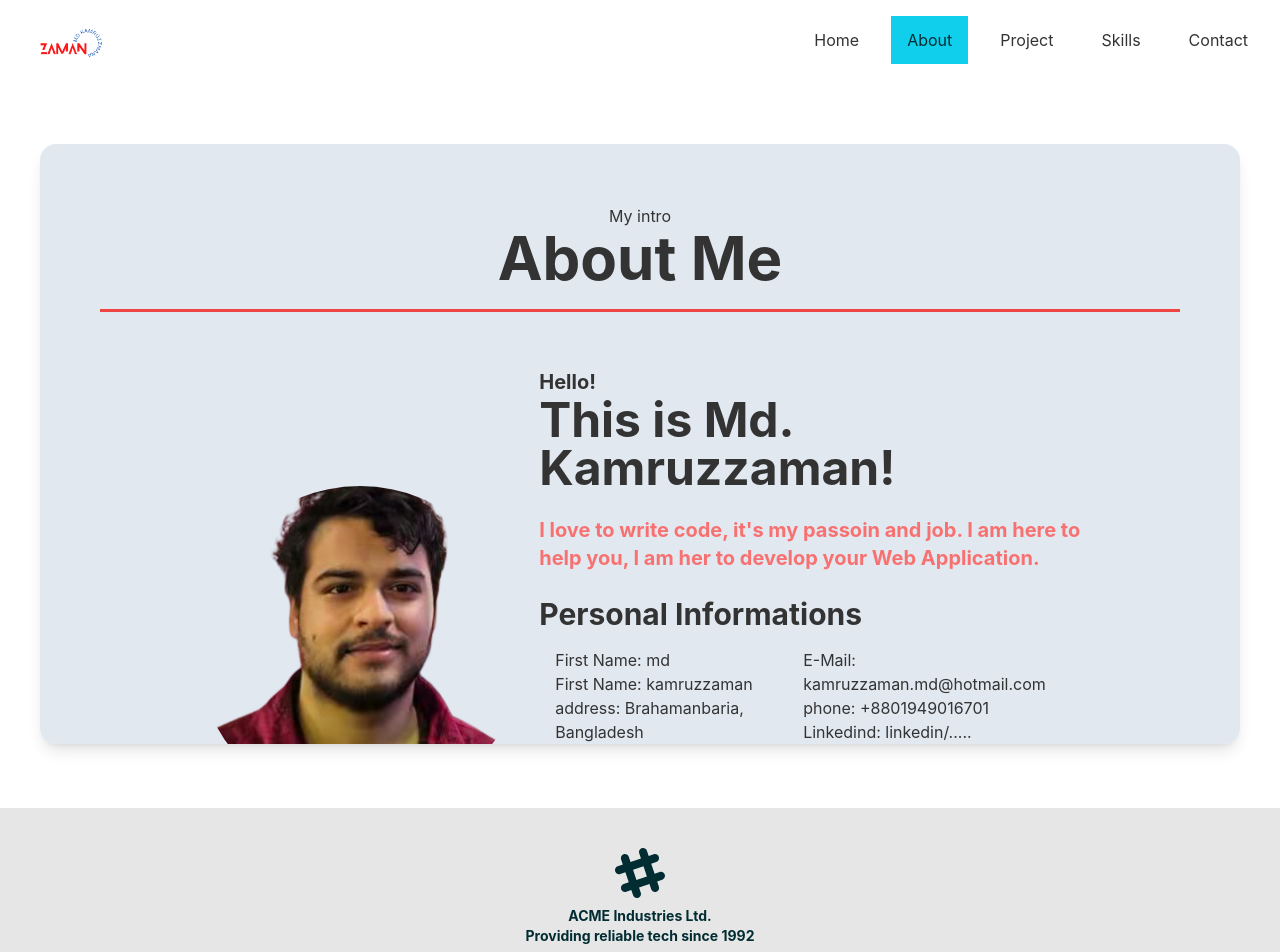
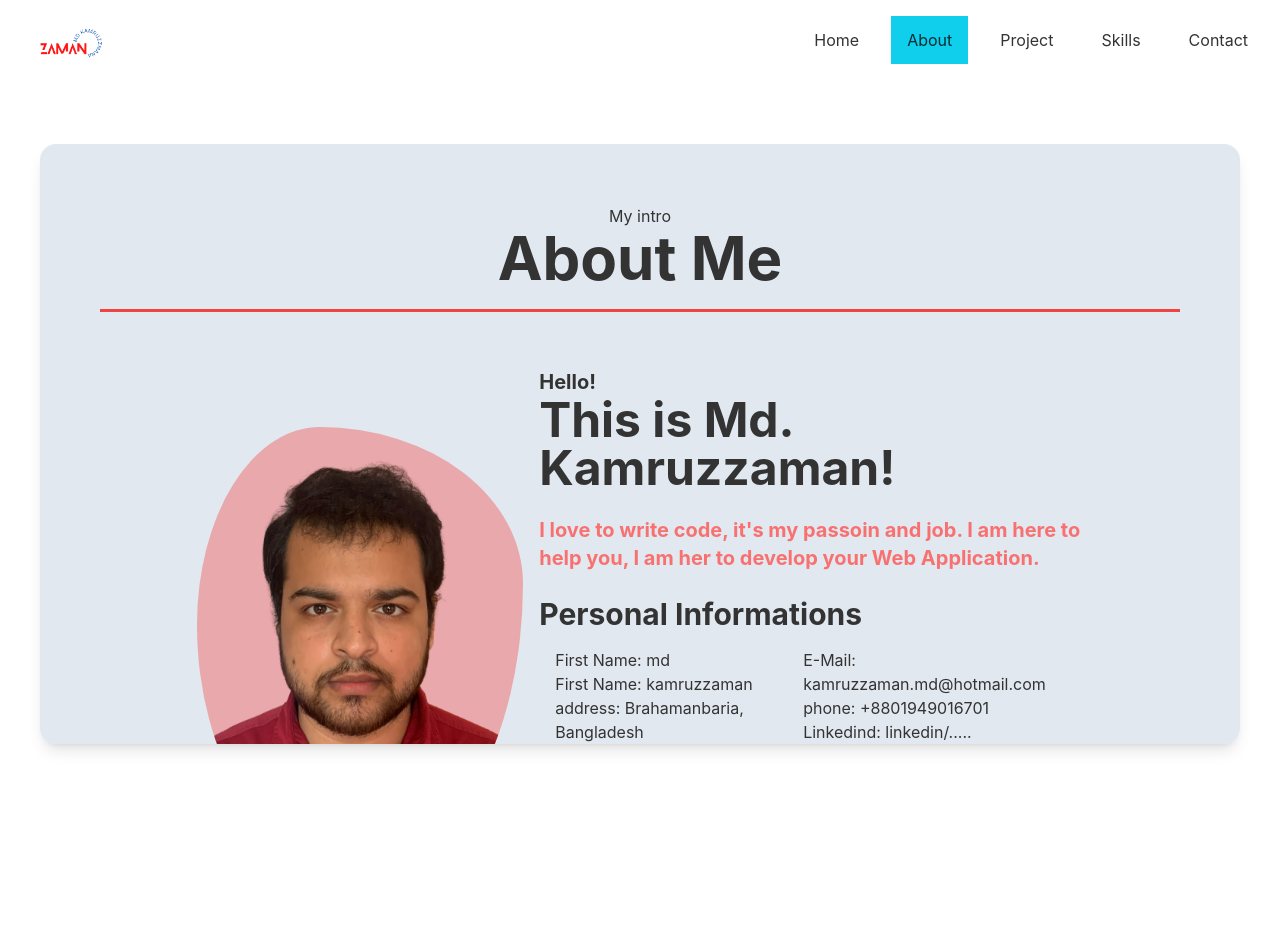
Before and after one commit to kamruzzaman-dev/portfolio, a React (Create React App) app: page /about in a window 1280 px wide. Shown: the top 952 px of the page. After the commit the page ends 808 px from the top, so only its background shows below. Built offline with nearby package versions, Linux system fonts and the light colour scheme.

Commit message:
about me profile image background animation added

```diff
--- a/src/App.js
+++ b/src/App.js
@@ -23,7 +23,6 @@ function App() {
         <Route path='/contact' element={<Contact />}></Route>
         <Route path='*' element={<PageNotFounded />}></Route>
       </Routes>
-      <Footer/>
     </div>
   );
 }
--- a/src/Components/Intro/Intro.js
+++ b/src/Components/Intro/Intro.js
@@ -1,5 +1,6 @@
 import React from 'react';
 import profilePhoto from '../../assets/profile_photo.png';
+import zaman from '../../assets/zaman2.png';
 import './intro.css';
 
 const Intro = () => {
@@ -49,8 +50,8 @@ const Intro = () => {
                         </p>
                     </div>
                 </div>
-                <div className='w-full mask mask-circle file:lg:w-1/2 justify-self-center rounded-lg shadow-3xl profileImage-div'>
-                    <img width={400} src={profilePhoto} className="" alt='zaman profile pic' />
+                <div className='w-full file:lg:w-1/2 justify-self-center rounded-lg shadow-3xl profileImage-div '>
+                    <img width={400} src={zaman} className="about-me-image" alt='zaman profile pic' />
                 </div>
             </div>
         </div>
--- a/src/Components/Intro/intro.css
+++ b/src/Components/Intro/intro.css
@@ -1,10 +1,32 @@
-.profileImage-div{
+.profileImage-div {
     width: 30%;
 }
 
+.about-me-image {
+    background-color: rgba(237, 102, 102, 0.499);
+    border-radius: 54% 46% 58% 42% / 62% 43% 57% 38%;
+    animation: water-wave 3s linear infinite;
+    z-index: 2;
+}
 
-@media only screen and (max-width: 600px){
-	.profileImage-div{
+
+@keyframes water-wave {
+    0% {
+        border-radius: 56% 44% 70% 30% / 30% 54% 46% 70%;
+    }
+
+    50% {
+        border-radius: 3% 97% 15% 85% / 72% 0% 100% 28%;
+    }
+
+    100% {
+        border-radius: 56% 44% 70% 30% / 30% 54% 46% 70%;
+    }
+}
+
+
+@media only screen and (max-width: 600px) {
+    .profileImage-div {
         width: 100%;
     }
 }
--- a/src/Components/Skills/Skills.js
+++ b/src/Components/Skills/Skills.js
@@ -4,7 +4,7 @@ import skillBGI from '../../assets/skills.svg';
 import skillImage from '../../assets/profile_photo.png';
 const Skills = () => {
     return (
-        <div className='min-h-screen'>
+        <div className=''>
             <div className='p-5'>
                 <h4 className='text-center'>My Level of Knowledge in some techonology</h4>
                 <h1 className='text-6xl text-center font-bold'>My Skills</h1>
```
Also changed, not shown: src/assets/zaman.jpg (added), src/assets/zaman2.png (added).
